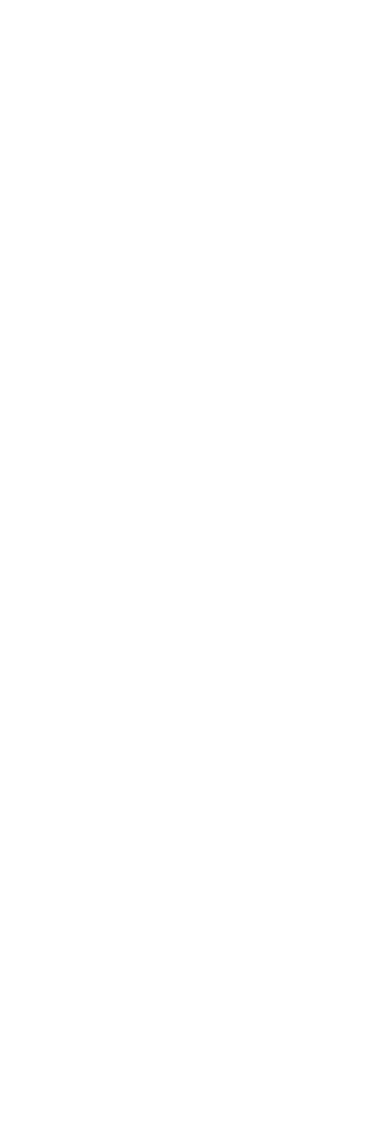
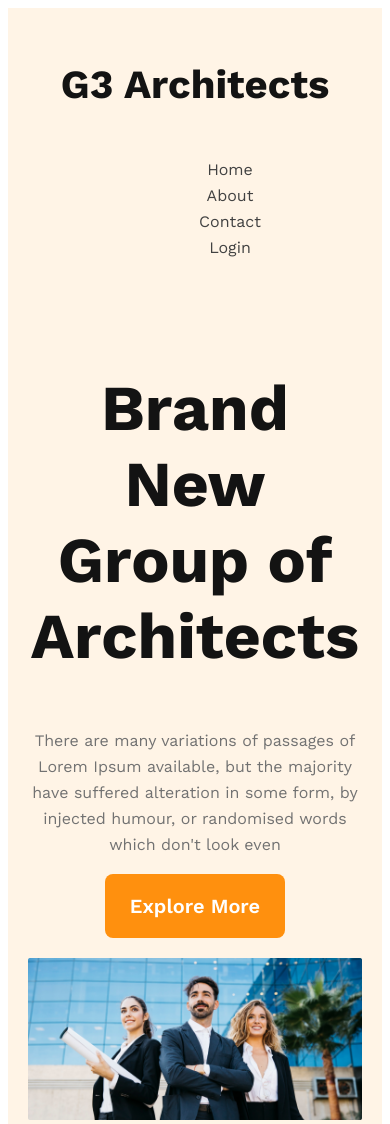
Before and after one commit to RafsanHasanKhan/g3-architects-website, a plain HTML site: page index.html in a window 390 px wide. Shown: the top 1124 px of the page. Before the commit the page ends 844 px from the top, so only its background shows below. Drawn offline with nearby package versions, Linux system fonts and the light colour scheme.

Commit message:
finished the header and banner section with responsive for mobile and medium devices

```diff
--- /dev/null
+++ b/css/responsive.css
@@ -0,0 +1,17 @@
+/* Mobile Devices */
+@media screen and (max-width: 576px) {
+  header,
+  .banner {
+    padding: 20px;
+  }
+  nav, nav ul {
+    flex-direction: column;
+  }
+}
+/* Tablet or Medium devices */
+@media screen and (min-width: 577px) and (max-width: 960px) {
+  header,
+  .banner {
+    padding: 50px;
+  }
+}
--- /dev/null
+++ b/css/style.css
@@ -0,0 +1,84 @@
+@import url('https://fonts.googleapis.com/css2?family=Work+Sans:wght@400;600;700;800&display=swap');
+/* Shared Styles */
+* {
+  font-family: 'Work Sans', sans-serif;
+}
+.btn-primary {
+  border-radius: 8px;
+  background-color: #ff900e;
+  padding: 20px 25px;
+  border: 0;
+  outline: 0;
+  color: #fff;
+  font-size: 1.25rem;
+  font-style: normal;
+  font-weight: 600;
+  line-height: normal;
+  cursor: pointer;
+}
+/* Header Style Area Start Here */
+header {
+  background: rgba(255, 144, 14, 0.1);
+  padding: 50px 240px;
+}
+nav,
+nav ul {
+  display: flex;
+  justify-content: space-between;
+  align-items: center;
+  text-transform: capitalize;
+}
+.nav-title {
+  color: #131313;
+  text-align: center;
+  font-size: 2.5rem;
+  font-style: normal;
+  font-weight: 700;
+  line-height: normal;
+}
+nav ul li {
+  list-style: none;
+  margin-left: 30px;
+}
+nav ul li a {
+  text-decoration: none;
+  color: #424242;
+  text-align: center;
+  font-size: 1rem;
+  font-style: normal;
+  font-weight: 500;
+  line-height: 26px; /* 144.444% */
+}
+/* Header Style Area End Here */
+/* Banner Style Area Start Here */
+.banner {
+  background: rgba(255, 144, 14, 0.1);
+  padding: 50px 240px;
+}
+.banner-content {
+  text-align: center;
+  font-style: normal;
+  font-weight: 700;
+  line-height: normal;
+  max-width: 862px;
+  margin: 0 auto;
+}
+.banner-title {
+  color: #131313;
+  font-size: 4rem;
+  font-style: normal;
+  font-weight: 700;
+  line-height: normal;
+}
+.banner-desc {
+  color: #727272;
+  font-size: 1rem;
+  font-style: normal;
+  font-weight: 400;
+  line-height: 26px; /* 162.5% */
+}
+.banner img {
+  margin-top: 20px;
+  width: 100%;
+}
+/* Banner Style Area End Here */
--- a/index.html
+++ b/index.html
@@ -1,11 +1,37 @@
 <!DOCTYPE html>
 <html lang="en">
-<head>
-  <meta charset="UTF-8">
-  <meta name="viewport" content="width=device-width, initial-scale=1.0">
-  <title>Home Page</title>
-</head>
-<body>
-
-</body>
+  <head>
+    <meta charset="UTF-8" />
+    <meta name="viewport" content="width=device-width, initial-scale=1.0" />
+    <title>Home Page</title>
+    <link rel="stylesheet" href="css/style.css" />
+    <link rel="stylesheet" href="css/responsive.css" />
+  </head>
+  <body>
+    <header>
+      <nav>
+        <h1 class="nav-title">g3 architects</h1>
+        <ul>
+          <li><a href="">home</a></li>
+          <li><a href="">about</a></li>
+          <li><a href="">contact</a></li>
+          <li><a href="">login</a></li>
+        </ul>
+      </nav>
+    </header>
+    <main>
+      <section class="banner">
+        <div class="banner-content">
+          <h1 class="banner-title">Brand New Group of Architects</h1>
+          <p class="banner-desc">
+            There are many variations of passages of Lorem Ipsum available, but
+            the majority have suffered alteration in some form, by injected
+            humour, or randomised words which don't look even
+          </p>
+          <button class="btn-primary">Explore More</button>
+        </div>
+        <img src="images/banner.png" alt="" />
+      </section>
+    </main>
+  </body>
 </html>
```
Also changed, not shown: images/architect.png (added), images/banner.png (added), images/icons/customers.png (added), images/icons/email.png (added), images/icons/projects.png (added), images/icons/ribon.png (added), images/sponsors/amazon.png (added), images/sponsors/figma.png (added), images/sponsors/google.png (added), images/sponsors/spotify.png (added), images/sponsors/telerama.png (added), images/team1.png (added), images/team2.png (added), images/team3.png (added), 1 more files.
